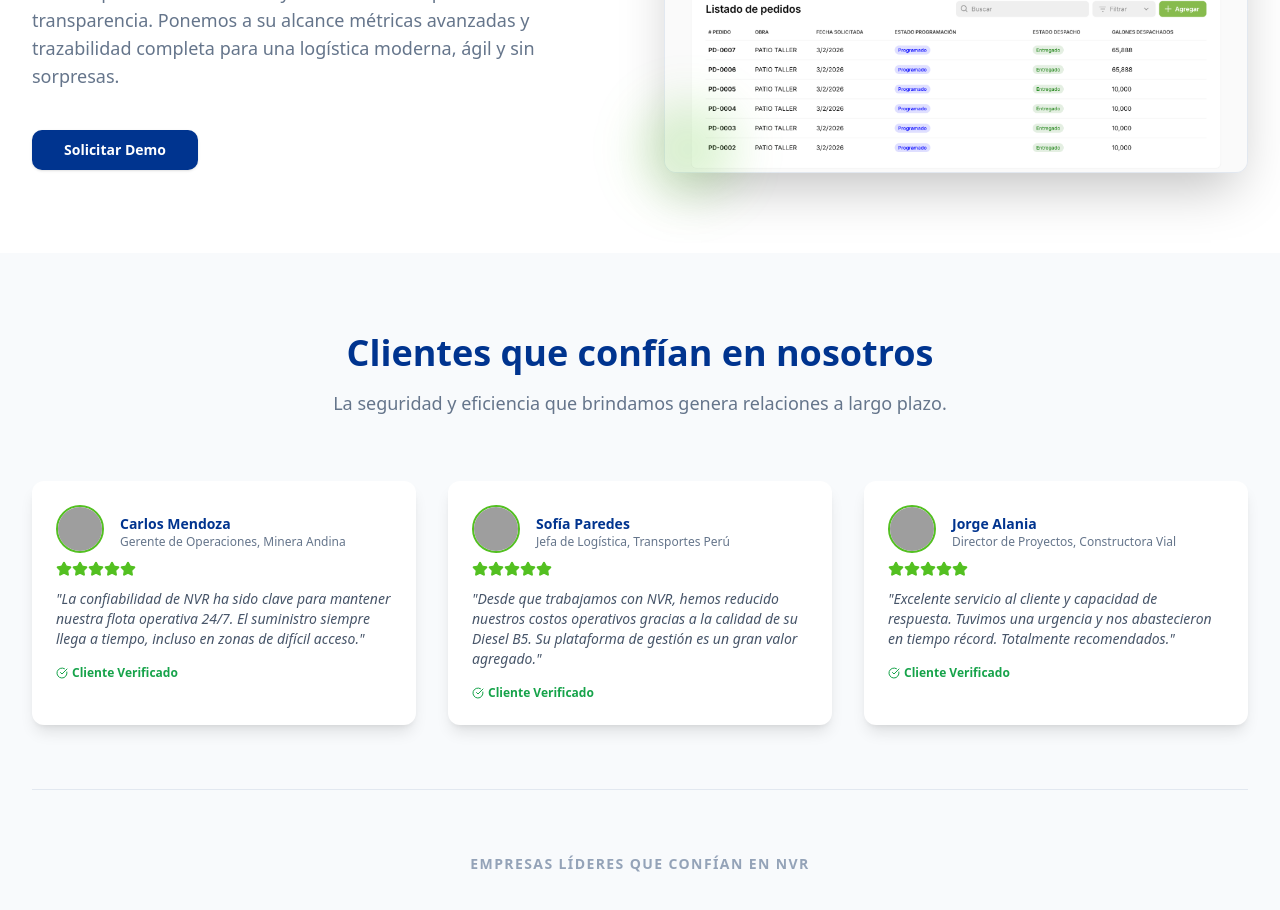
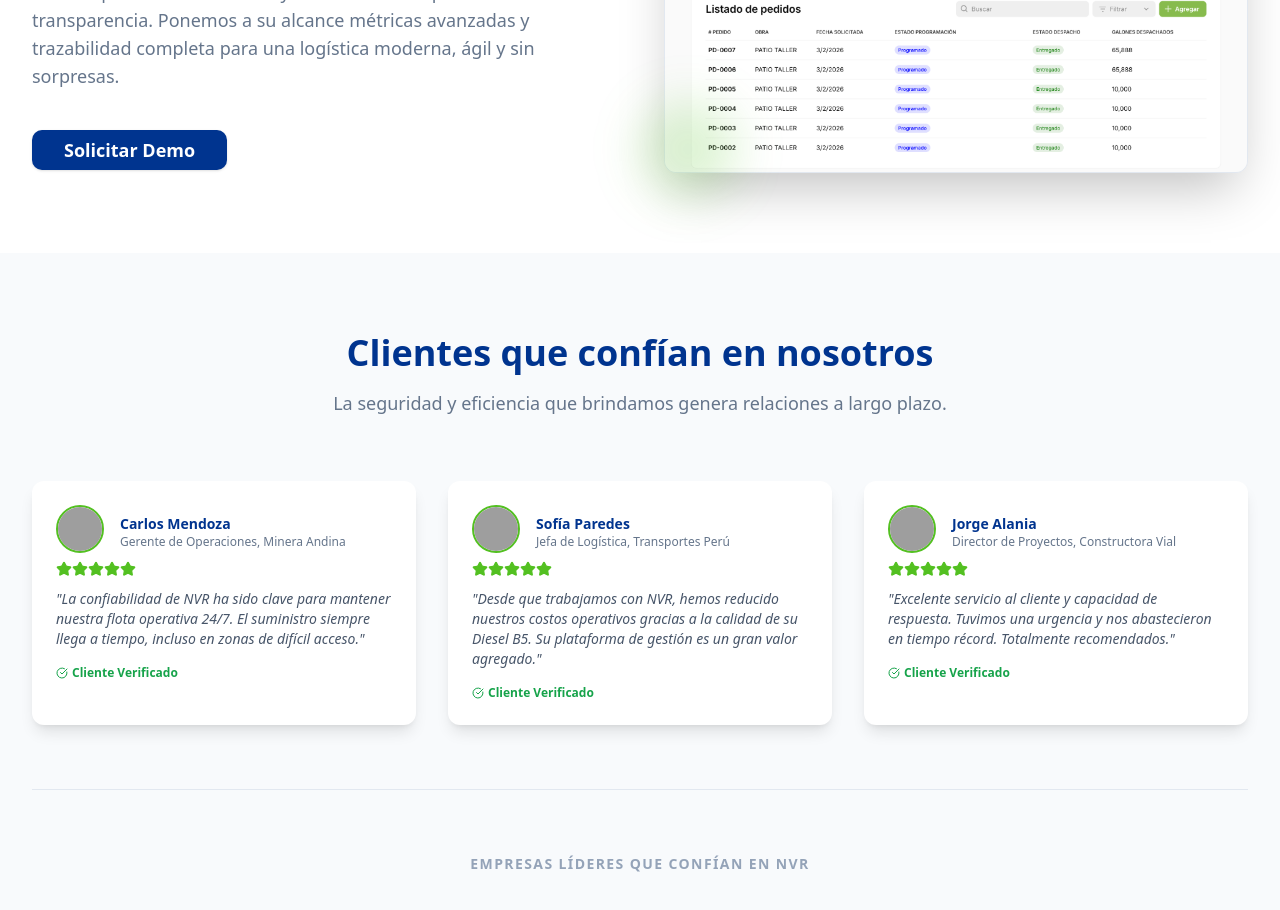
Before and after one commit to ftruusa-max/nvr-landing, a Next.js app: page / in a window 1280 px wide. Shown: the part 1820-2730 px from the top of the page. Built offline with nearby package versions, Linux system fonts and the light colour scheme; grey boxes are pictures that could not be loaded.

Commit message:
Standardize button font sizes to match styling reference

```diff
--- a/src/components/ControlSection.tsx
+++ b/src/components/ControlSection.tsx
@@ -16,7 +16,7 @@ export function ControlSection() {
                             Ponemos a su alcance métricas avanzadas y trazabilidad completa para una logística moderna, ágil y sin sorpresas.
                         </p>
                         <div className="pt-4">
-                            <Button size="lg" className="bg-primary text-white font-semibold" asChild>
+                            <Button size="lg" className="bg-primary text-white text-lg font-bold" asChild>
                                 <Link href="/contacto">Solicitar Demo</Link>
                             </Button>
                         </div>
```
